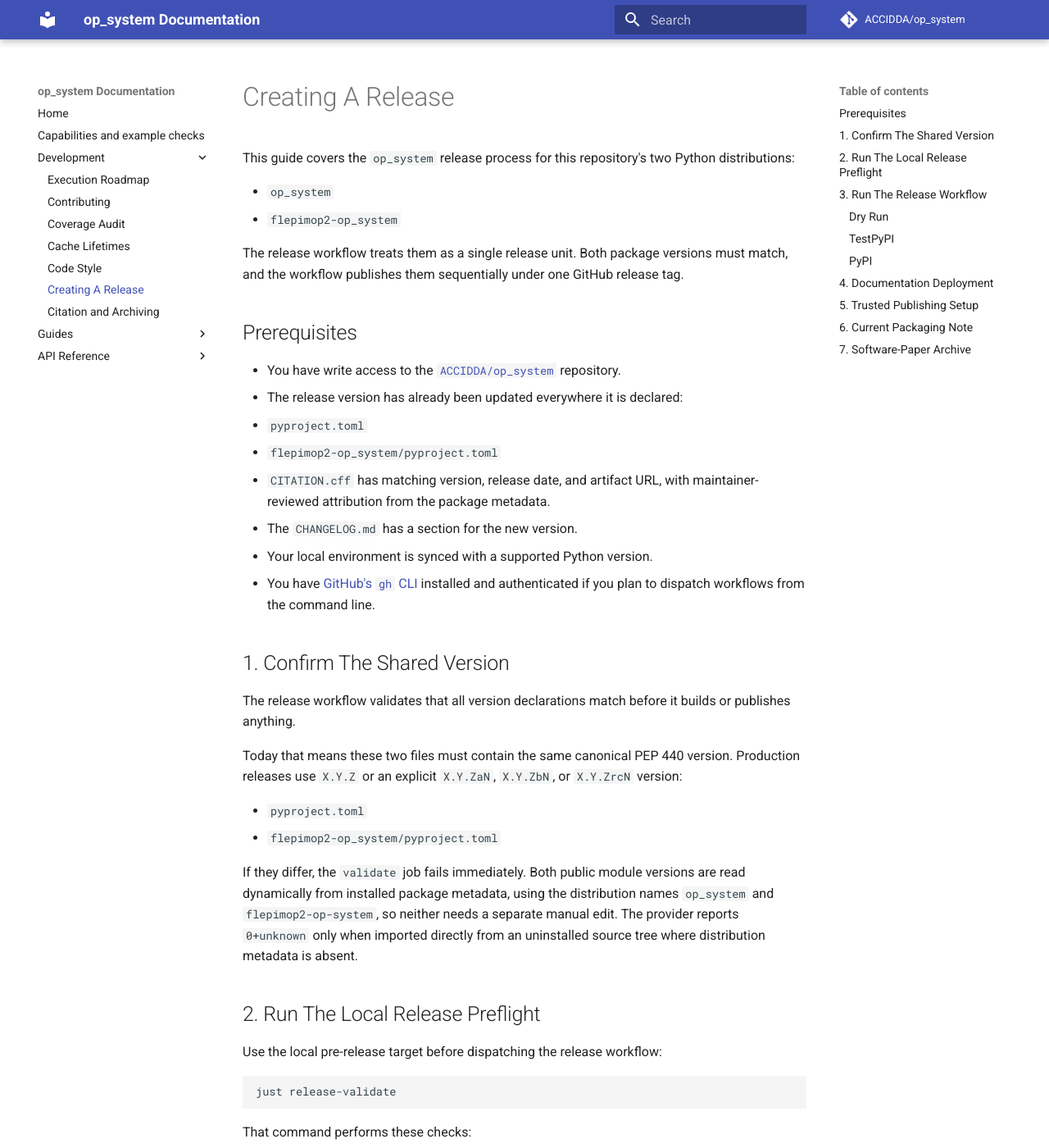
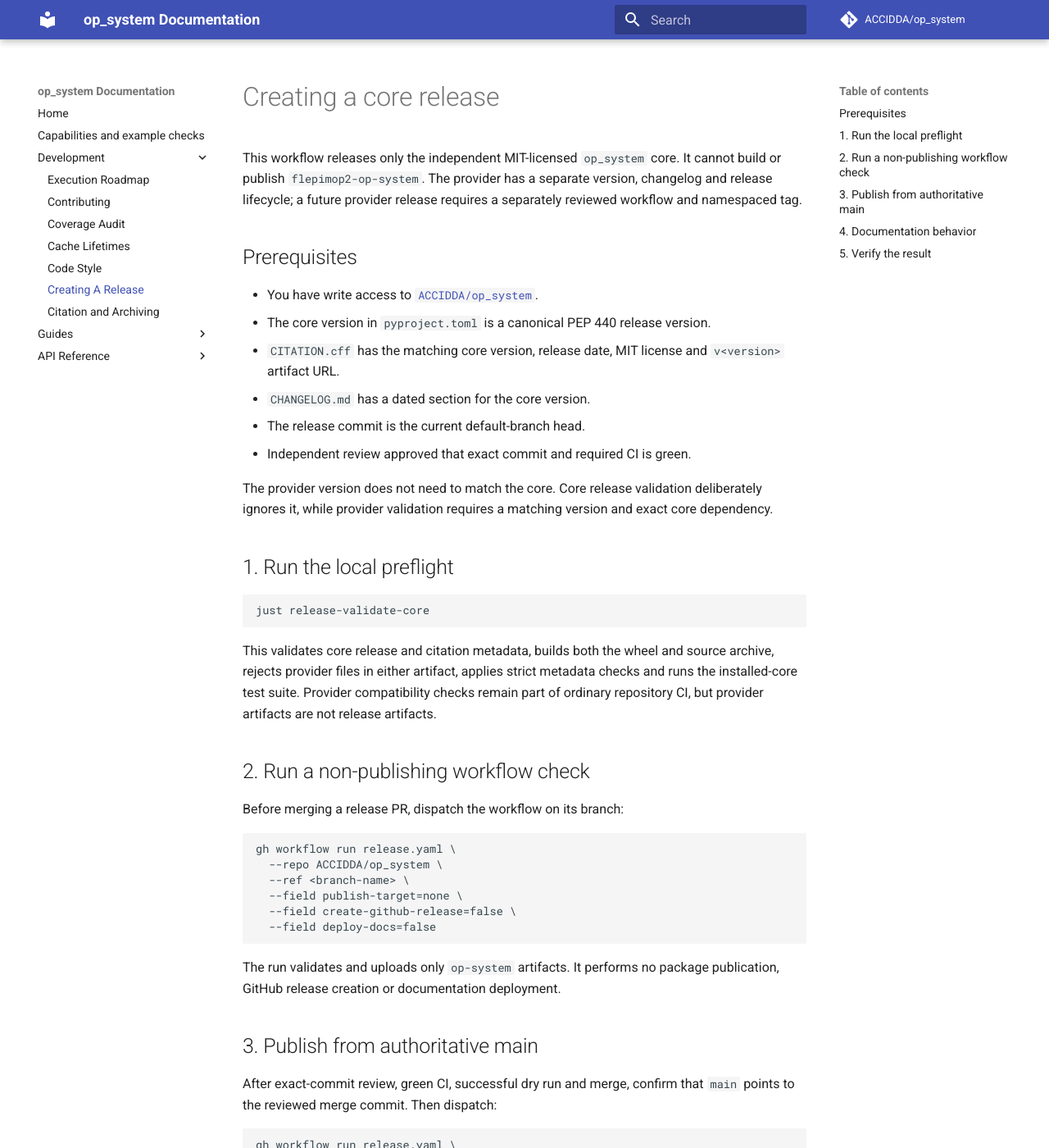
Before and after one commit to ACCIDDA/op_system, an MkDocs documentation site: the page built from docs/development/creating-a-release.md, in a window 1280 px wide and 1400 px high. Shown: the whole window at 82% size. Built offline with MkDocs 1.6.1 and Material for MkDocs 9.7.7, drawn with Linux system fonts in a browser that asks for light colours; comment, search, counter and statistics services are not loaded; the version menu is left out; some of the changed text lies outside the part shown.

Commit message:
fix: isolate op_system core releases

````diff
--- a/docs/development/creating-a-release.md
+++ b/docs/development/creating-a-release.md
@@ -1,70 +1,40 @@
-# Creating A Release
+# Creating a core release
 
-This guide covers the `op_system` release process for this repository's two Python distributions:
-
-- `op_system`
-- `flepimop2-op_system`
-
-The release workflow treats them as a single release unit. Both package versions must match, and the workflow publishes them sequentially under one GitHub release tag.
+This workflow releases only the independent MIT-licensed `op_system` core.
+It cannot build or publish `flepimop2-op-system`. The provider has a separate
+version, changelog and release lifecycle; a future provider release requires a
+separately reviewed workflow and namespaced tag.
 
 ## Prerequisites
 
-- You have write access to the [`ACCIDDA/op_system`](https://github.com/ACCIDDA/op_system) repository.
-- The release version has already been updated everywhere it is declared:
-  - `pyproject.toml`
-  - `flepimop2-op_system/pyproject.toml`
-- `CITATION.cff` has matching version, release date, and artifact URL, with
-  maintainer-reviewed attribution from the package metadata.
-- The `CHANGELOG.md` has a section for the new version.
-- Your local environment is synced with a supported Python version.
-- You have [GitHub's `gh` CLI](https://cli.github.com/) installed and authenticated if you plan to dispatch workflows from the command line.
+- You have write access to
+  [`ACCIDDA/op_system`](https://github.com/ACCIDDA/op_system).
+- The core version in `pyproject.toml` is a canonical PEP 440 release version.
+- `CITATION.cff` has the matching core version, release date, MIT license and
+  `v<version>` artifact URL.
+- `CHANGELOG.md` has a dated section for the core version.
+- The release commit is the current default-branch head.
+- Independent review approved that exact commit and required CI is green.
 
-## 1. Confirm The Shared Version
+The provider version does not need to match the core. Core release validation
+deliberately ignores it, while provider validation requires a matching version
+and exact core dependency.
 
-The release workflow validates that all version declarations match before it builds or publishes anything.
-
-Today that means these two files must contain the same canonical PEP 440
-version. Production releases use `X.Y.Z` or an explicit `X.Y.ZaN`, `X.Y.ZbN`,
-or `X.Y.ZrcN` version:
-
-- `pyproject.toml`
-- `flepimop2-op_system/pyproject.toml`
-
-If they differ, the `validate` job fails immediately. Both public module
-versions are read dynamically from installed package metadata, using the
-distribution names `op_system` and `flepimop2-op-system`, so neither needs a
-separate manual edit. The provider reports `0+unknown` only when imported
-directly from an uninstalled source tree where distribution metadata is absent.
-
-## 2. Run The Local Release Preflight
-
-Use the local pre-release target before dispatching the release workflow:
+## 1. Run the local preflight
 
 ```shell
-just release-validate
+just release-validate-core
 ```
 
-That command performs these checks:
+This validates core release and citation metadata, builds both the wheel and
+source archive, rejects provider files in either artifact, applies strict
+metadata checks and runs the installed-core test suite. Provider compatibility
+checks remain part of ordinary repository CI, but provider artifacts are not
+release artifacts.
 
-- Validates CFF syntax and checks citation attribution, shared version, date,
-  and release URL against package metadata and the dated changelog.
+## 2. Run a non-publishing workflow check
 
-- Validates that the release version matches in:
-  - `pyproject.toml`
-  - `flepimop2-op_system/pyproject.toml`
-- Runs `just build-all` to execute the clean-room build and install tests for both packages.
-
-The release workflow runs the same validation again on GitHub Actions before publishing.
-
-## 3. Run The Release Workflow
-
-Releases are created through the manual GitHub Actions workflow in `.github/workflows/release.yaml`.
-
-If you are testing the workflow before merging, add `--ref <branch-name>` to the `gh workflow run` command. Without `--ref`, GitHub dispatches the workflow definition from the repository's default branch.
-
-### Dry Run
-
-Use this to validate shared versioning, build both packages, and upload release artifacts without publishing anything:
+Before merging a release PR, dispatch the workflow on its branch:
 
 ```shell
 gh workflow run release.yaml \
@@ -75,33 +45,13 @@ gh workflow run release.yaml \
   --field deploy-docs=false
 ```
 
-This runs the `validate`, `publish-core`, and `publish-provider` jobs, but the publish jobs become no-ops when `publish-target=none`.
+The run validates and uploads only `op-system` artifacts. It performs no
+package publication, GitHub release creation or documentation deployment.
 
-### TestPyPI
+## 3. Publish from authoritative main
 
-Use this to publish both packages to TestPyPI without creating the GitHub release or deploying docs:
-
-```shell
-gh workflow run release.yaml \
-  --repo ACCIDDA/op_system \
-  --ref <branch-name> \
-  --field publish-target=testpypi \
-  --field create-github-release=false \
-  --field deploy-docs=false
-```
-
-The workflow always publishes in dependency order:
-
-1. `op_system`
-2. `flepimop2-op_system`
-
-When testing from a branch, keep `create-github-release=false` and
-`deploy-docs=false`. Release documentation is built only from the exact
-`v<version>` tag.
-
-### PyPI
-
-Use this to publish both packages, create a GitHub release, and deploy the versioned documentation:
+After exact-commit review, green CI, successful dry run and merge, confirm that
+`main` points to the reviewed merge commit. Then dispatch:
 
 ```shell
 gh workflow run release.yaml \
@@ -111,53 +61,36 @@ gh workflow run release.yaml \
   --field deploy-docs=true
 ```
 
-When `create-github-release=true`, the workflow creates a single
-`v<version>` GitHub release for the shared package version and uses GitHub's
-generated release notes. A zero major version is not a prerelease: only explicit
-alpha, beta, and release-candidate versions receive GitHub's prerelease flag.
+Production actions refuse a branch or stale default-branch checkout. The
+workflow publishes `op-system`, creates the exact `v<version>` GitHub release
+and deploys versioned core documentation. A zero major version is not itself a
+prerelease; only explicit alpha, beta and release-candidate versions receive
+the prerelease flag.
 
-## 4. Documentation Deployment
+To test only package-index acceptance, use `publish-target=testpypi` with
+release creation and documentation deployment disabled. Branch TestPyPI runs
+remain non-authoritative and must not create releases.
 
-The release workflow calls `.github/workflows/gh-pages.yaml` as a reusable workflow when `deploy-docs=true`.
+## 4. Documentation behavior
 
-That workflow supports two deployment modes:
+Push deployments require the current `main` head and update only mutable
+`dev` documentation. Release deployments require the exact tag, refuse to
+overwrite an existing exact documentation version, and move `latest` for
+final releases or `pre` for explicit prereleases. The deployment helper
+prevents Mike from receiving the duplicated `dev dev` arguments.
 
-- `push`: the exact `main` commit is deployed only to mutable `dev`
-- `release`: the exact tag is deployed to its full immutable version; final
-  releases move `latest`, and alpha, beta, or release-candidate versions move
-  `pre`
+## 5. Verify the result
 
-The workflow refuses to overwrite an existing exact version. A manual release
-deployment must provide the corresponding `v<version>` tag in `release-ref`.
+Confirm all of the following:
 
-## 5. Trusted Publishing Setup
+- PyPI serves the intended `op-system` version and its wheel and source archive.
+- No provider version was published or changed.
+- The GitHub release tag resolves to the reviewed main commit.
+- Versioned documentation resolves and the appropriate alias points to it.
+- The published source archive contains no `flepimop2-op_system` tree or GPL
+  provider license.
 
-The publish jobs use PyPI Trusted Publishing rather than a stored API token.
-
-For `publish-target=testpypi`, configure the TestPyPI trusted publisher entry for:
-
-- Owner: `ACCIDDA`
-- Repository: `op_system`
-- Workflow file: `release.yaml`
-
-For `publish-target=pypi`, configure the PyPI trusted publisher entry for the same repository and workflow file.
-
-Because this repository publishes two distributions from one workflow, the same trusted publisher setup must be allowed to publish both package names on the selected index.
-
-## 6. Current Packaging Note
-
-The release workflow now handles the mechanics of validating, building, and sequencing both distributions together. Package-index acceptance still depends on the metadata inside each built distribution, so publishing `flepimop2-op_system` to a public index may still require follow-up packaging changes outside the workflow itself.
-
-## 7. Software-Paper Archive
-
-GitHub release and package publishing do not themselves confirm an archival
-deposit. Follow the [citation and archiving plan](citation-and-archiving.md):
-verify existing arrangements before creating a new record, archive the exact
-shared release, and record a verified version DOI and any distinct concept DOI.
-The paper should identify the tagged software and its independently retained
-benchmark/environment evidence.
-
-After Zenodo ingests a new release, verify its tag, version, creators, licenses,
-source archive, exact DOI, and concept DOI. Submit the published record to the
-ACCIDDA community for curator review. Account linking, repository enablement,
-community submission, and acceptance remain manual operations.
+GitHub release and package publishing do not themselves prove archival
+ingestion. Follow the [citation and archiving plan](citation-and-archiving.md),
+verify any existing archive integration without exposing credentials, and
+record only identifiers that resolve to the exact release.
--- a/pyproject.toml
+++ b/pyproject.toml
@@ -121,3 +121,6 @@ exclude = [
 [tool.hatch.build.targets.wheel]
 packages = ["src/op_system"]
 include = ["src/op_system/py.typed"]
+
+[tool.hatch.build.targets.sdist]
+exclude = ["/flepimop2-op_system"]
````
Also changed, not shown: CHANGELOG.md (+5 -3 lines), CONTRIBUTING.md (+16 -12 lines), README.md (+4 -0 lines), docs/development/citation-and-archiving.md (+50 -59 lines), docs/development/contributing.md (+3 -2 lines), flepimop2-op_system/CHANGELOG.md (added, +15 -0 lines), flepimop2-op_system/README.md (+5 -2 lines), 10 other files.
